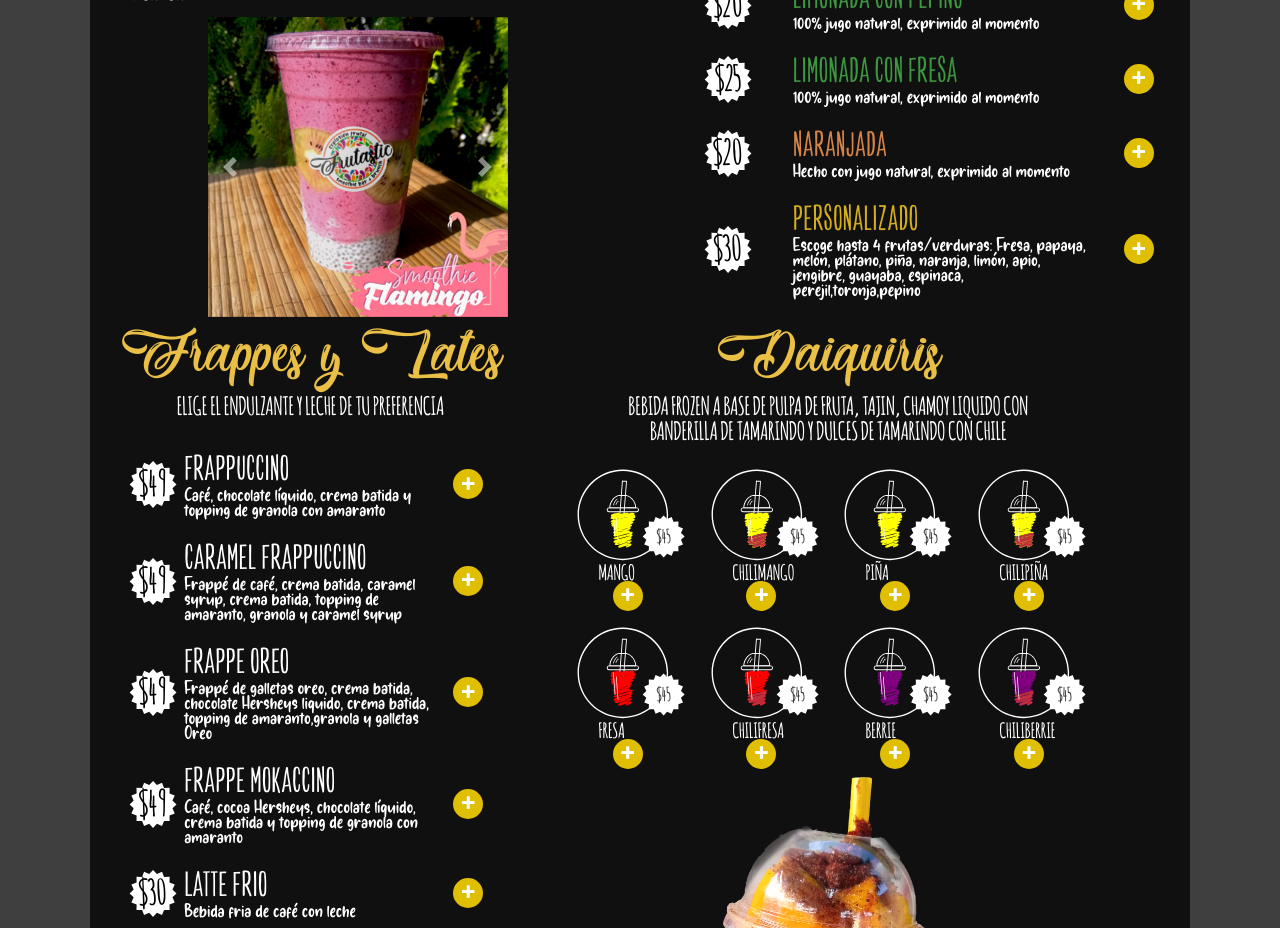
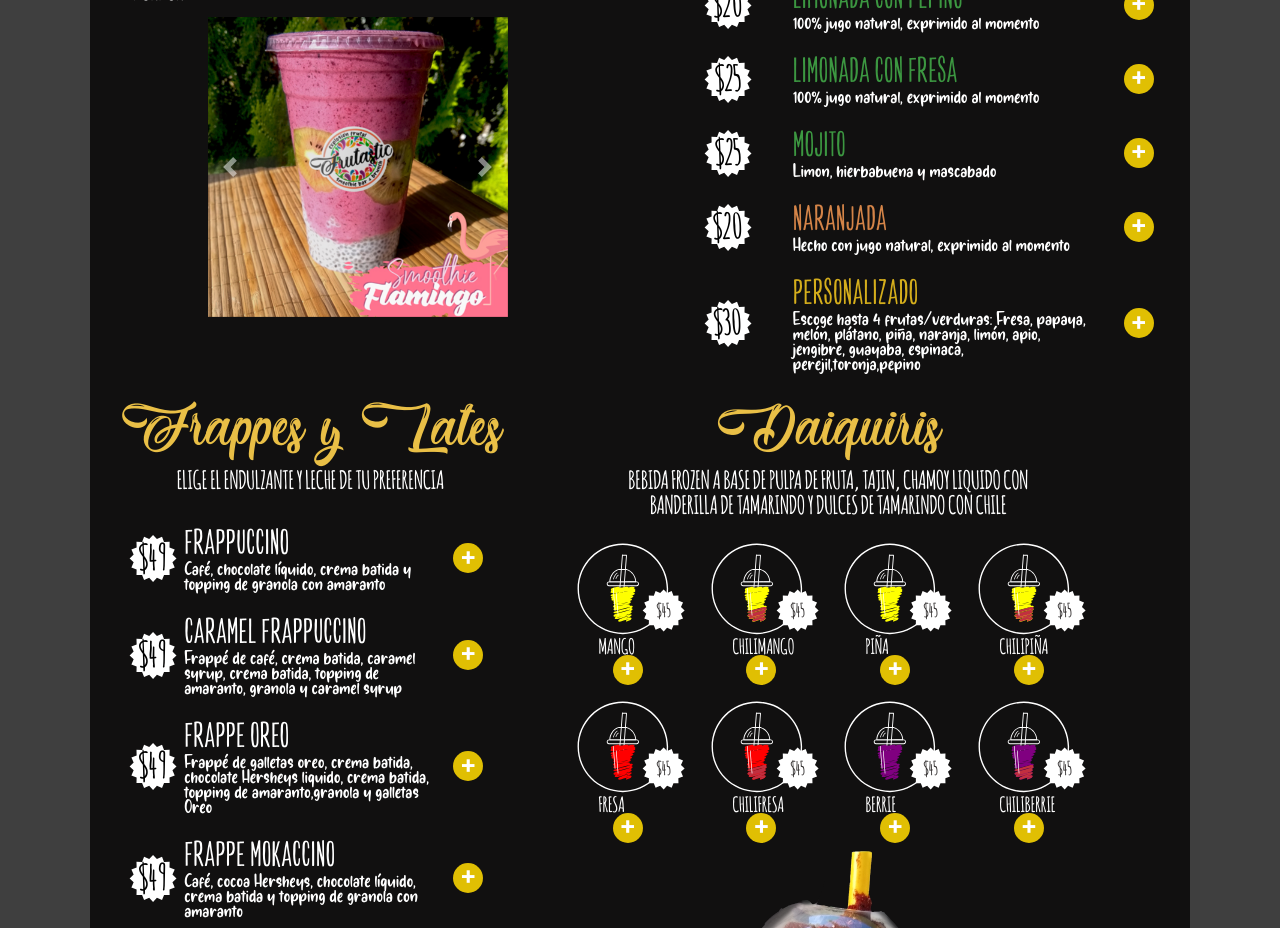
Before and after one commit to jessicafarias/frutastic_restaurant, a React (Create React App) app: page / in a window 1280 px wide. Shown: the part 1360-2288 px from the top of the page. Built offline with nearby package versions, Linux system fonts and the light colour scheme.

Commit message:
docs: Adding mojito

```diff
--- a/src/constants/juices.js
+++ b/src/constants/juices.js
@@ -90,9 +90,16 @@ const JuicesList = [{
   precio: 20,
 },
 {
-  id: 13,
+  id: 16,
   name: 'LIMONADA CON FRESA',
   description: '100% jugo natural, exprimido al momento',
+  color: '#3C9741',
+  precio: 25,
+},
+{
+  id: 16,
+  name: 'MOJITO',
+  description: 'Limon, hierbabuena y mascabado',
   color: '#3C9741',
   precio: 25,
 },
```
